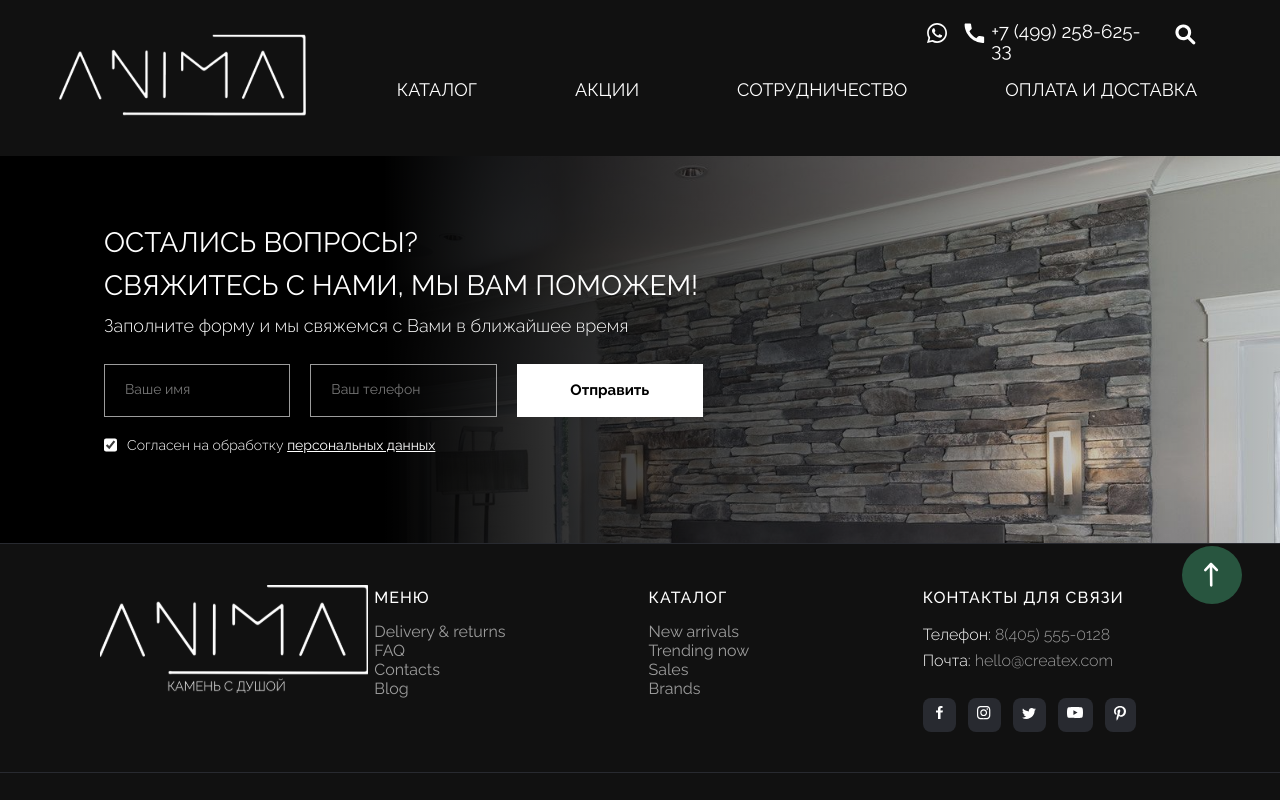
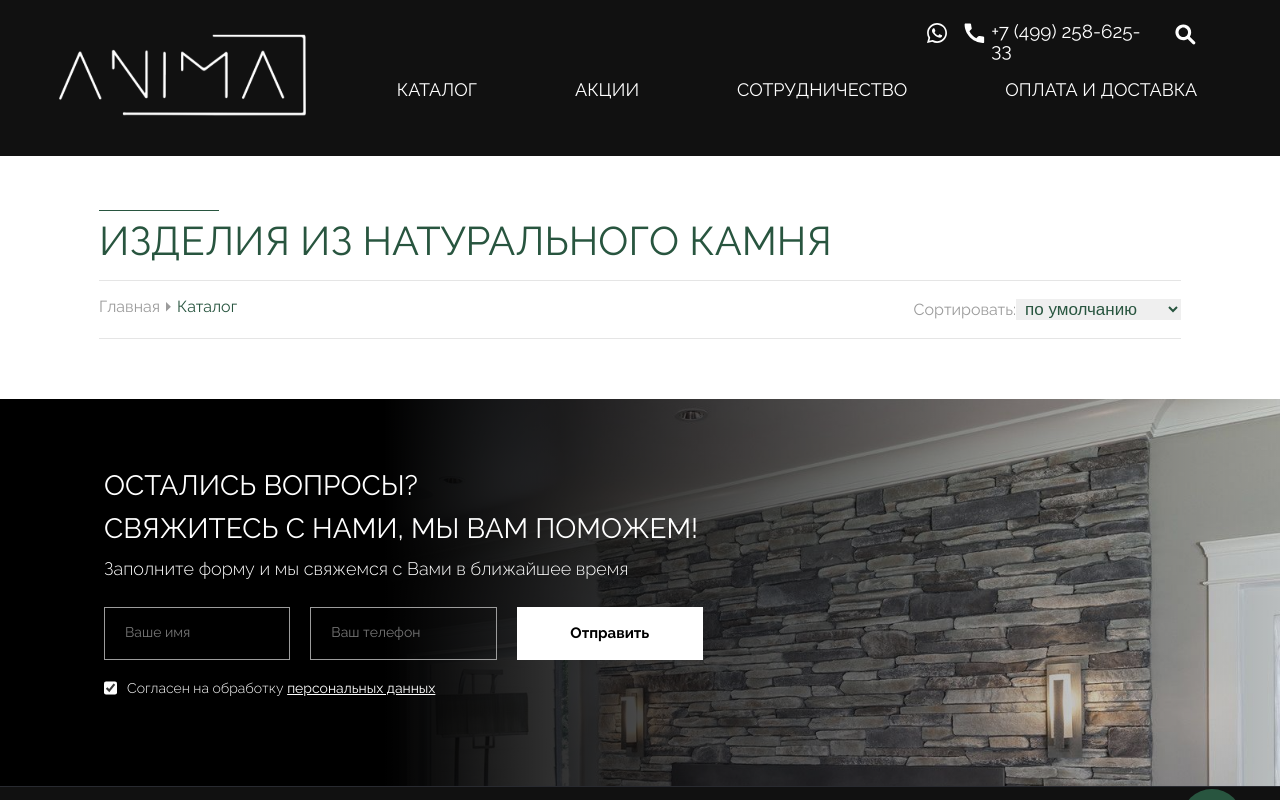
Before and after one commit to nikozszs/anima, a Vue app: page /catalog in a window 1280 px wide. Shown: the top 800 px of the page. Built offline with nearby package versions, Linux system fonts and the light colour scheme.

Commit message:
add CatalogView, useNavCategory, products data and ListCategory components

```diff
--- a/src/assets/main.css
+++ b/src/assets/main.css
@@ -11,6 +11,7 @@
   --third-color: #282A30;
   --fourt-color: #000;
   --five-color: #949981;
+  --six-color: #E5E5E5;
 }
 
 * {
--- /dev/null
+++ b/src/components/ui/ListCategory.vue
@@ -0,0 +1,112 @@
+<template>
+  <div class="container-list">
+    <div>
+      <ul class="navigation">
+        <li v-for="(item, index) in listNavigation"
+          :key="item.name"
+          >
+          <router-link
+            v-if="!item.active"
+            class="nav-link"
+            :to="item.route"
+            >
+            {{ item.name }}
+          </router-link>
+          <span
+            v-else
+            class="nav-link active"
+            >
+            {{ item.name }}
+          </span>
+          <img
+            v-if="!item.active && index < listNavigation.length - 1"
+            src="../../assets/arrowNavigation.svg"
+            alt="стрелка"
+            class="arrow"
+            />
+        </li>
+      </ul>
+    </div>
+    <div v-if="showBlock" class="category">
+      <span class="nav-link">Сортировать:</span>
+      <select
+        v-model="select"
+        class="select"
+        @change="handleSortChange"
+        >
+        <option
+          v-for="option in sortOptions"
+          :key="option.value"
+          :value="option.value">
+            {{ option.label }}
+        </option>
+      </select>
+    </div>
+  </div>
+</template>
+
+<script lang="ts">
+import { useNavCategory } from '../../use/useNavCategory';
+
+export default {
+  setup(){
+    const {
+      listNavigation,
+      showBlock,
+      select,
+      sortOptions,
+      handleSortChange
+    } = useNavCategory()
+
+    return {
+      listNavigation,
+      showBlock,
+      select,
+      sortOptions,
+      handleSortChange
+    }
+  }
+}
+</script>
+
+<style scoped>
+.container-list {
+  border-top: 1px solid var(--six-color);
+  border-bottom: 1px solid var(--six-color);
+  padding: 18px 0;
+  display: flex;
+  justify-content: space-between;
+}
+
+.navigation {
+  display: flex;
+  flex-direction: row;
+  padding: 0;
+}
+
+.nav-link {
+  font-size: 1rem;
+  font-weight: 400;
+  color: var(--sec-color);
+  text-transform: none;
+  text-decoration: none;
+}
+
+.active {
+  color: var(--accent-color);
+}
+
+.arrow {
+  padding: 0 6px;
+}
+
+.select {
+  color: var(--accent-color);
+  border: none;
+  list-style: none;
+  text-transform: lowercase;
+  padding-left: 5px;
+  font-size: 17px;
+  outline: none;
+}
+</style>
--- a/src/data/sales.ts
+++ b/src/data/sales.ts
@@ -42,7 +42,7 @@ export const salesItems: SalesItem[] = [
     isSale: true,
     image: image4,
     title: "Kratki",
-    subtitle: "Каминная топка Kratki ZUZIA LPT",
+    subtitle: "Раковина Kratki ZUZIA LPT",
     newPrice: 160190,
     oldPrice: 210000
   }
--- a/src/router/index.ts
+++ b/src/router/index.ts
@@ -1,11 +1,17 @@
 import { createRouter, createWebHistory } from 'vue-router'
 import HomeView from '../views/HomeView.vue'
+import CatalogView from '../views/CatalogView.vue'
 
 const routes = [
   {
     path: '/',
     name: 'home',
     component: HomeView,
+  },
+  {
+    path: '/catalog',
+    name: 'catalog',
+    component: CatalogView,
   },
 ]
 
--- /dev/null
+++ b/src/use/useNavCategory.ts
@@ -0,0 +1,113 @@
+import { computed, ref, watch } from 'vue'
+import { useRoute, useRouter } from 'vue-router'
+
+interface NavigationItem {
+  name: string
+  route: string
+  active: boolean
+}
+
+interface UseNavigationCategoryOptions {
+  baseNavigation?: NavigationItem[]
+  showOnPaths?: string[]
+  sortOptions?: { value: string; label: string }[]
+}
+
+const defaultBaseNavigation: NavigationItem[] = [
+  {name: 'Главная', route: '/', active: false},
+  {name: 'Каталог', route: '/catalog', active: false},
+]
+
+const defaultSortOptions = [
+  { value: 'default', label: 'По умолчанию' },
+  { value: 'price-asc', label: 'Сначала дешевле' },
+  { value: 'price-desc', label: 'Сначала дороже' },
+  { value: 'in-stock', label: 'В наличии'}
+]
+
+export function useNavCategory(options: UseNavigationCategoryOptions = {}) {
+  const route = useRoute()
+  const router = useRouter()
+
+  const {
+    baseNavigation = defaultBaseNavigation,
+    showOnPaths = ['/catalog', '/sales'],
+    sortOptions = defaultSortOptions
+  } = options
+
+  const select = ref('default')
+
+  const listNavigation = computed((): NavigationItem[] => {
+    const currentPath = route.path
+    const navigationWithActive: NavigationItem[] = baseNavigation.map(item => ({
+      ...item,
+      active: item.route === currentPath
+    }))
+
+    if (currentPath.startsWith('/catalog/')) {
+      const productName = route.params.id
+      return [
+        ...navigationWithActive,
+        {
+          name: decodeURIComponent(String(productName)),
+          route: currentPath,
+          active: true
+        }
+      ]
+    }
+
+    const hasActive = navigationWithActive.some(item => item.active)
+
+    if (!hasActive && navigationWithActive.length > 0) {
+      const lastIndex = navigationWithActive.length - 1
+      const lastItem = navigationWithActive[lastIndex]
+      if (lastItem) {
+        lastItem.active = true
+      }
+    }
+
+    return navigationWithActive
+  })
+
+  const showBlock = computed(() => {
+    const currentPath = route.path
+    return showOnPaths.some(path => {
+      if (path.includes('*')) {
+        const pattern = path.replace('*', '')
+        return currentPath.startsWith(pattern)
+      }
+      return currentPath === path
+    })
+  })
+
+  const handleSortChange = () => {
+    router.push({
+      path: route.path,
+      query: {
+        ...route.query,
+        sort: select.value
+      }
+    })
+  }
+
+  watch(
+    () => route.query.sort,
+    (newSort) => {
+      if (newSort && typeof newSort === 'string') {
+        select.value = newSort
+      } else {
+        select.value = 'default'
+      }
+    }
+  )
+
+  return {
+    //данные
+    listNavigation,
+    showBlock,
+    select,
+    sortOptions,
+    //методы
+    handleSortChange,
+  }
+}
--- /dev/null
+++ b/src/views/CatalogView.vue
@@ -0,0 +1,31 @@
+<template>
+  <div class='container'>
+    <div class="decoration decoration-left"></div>
+    <h2 class="title-other-color">Изделия из натурального камня</h2>
+    <ListCategory />
+    <div>
+
+    </div>
+  </div>
+</template>
+
+<script lang="ts">
+import ListCategory from '../components/ui/ListCategory.vue';
+import {} from 'vue'
+export default {
+  components: {ListCategory},
+  setup(){
+  }
+}
+</script>
+
+<style scoped>
+.container {
+  background: var(--fourt-back);
+  padding: 54px 99px 60px;
+}
+
+h2 {
+  margin: 10px 0 19px;
+}
+</style>
```
Also changed, not shown: src/data/products.ts (added, +25 -0 lines), src/assets/arrowNavigation.svg (added).
